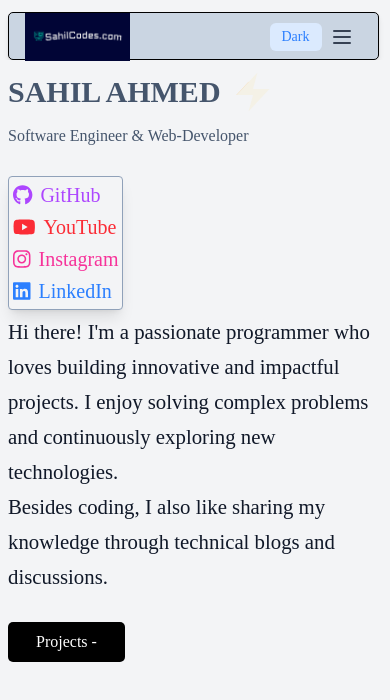
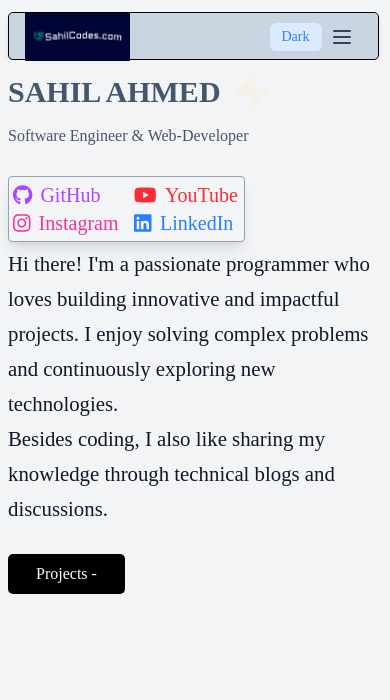
Before and after one commit to SAHIL-AHMED5498/MyWebsite2, a React (Vite) app: page / in a window 390 px wide. Shown: the top 700 px of the page. Built offline with nearby package versions, Linux system fonts and the light colour scheme; a web font is replaced by a local one.

Commit message:
fixed ui 2.0

```diff
--- a/src/components/Profile.jsx
+++ b/src/components/Profile.jsx
@@ -42,7 +42,7 @@
 
 
       {/* Social Links */}
-      <motion.div className="flex sm:gap-4 justify-center items-start  font-[poppins] text-xl sm:h-6 sm:flex-row  flex-col gap-1 h-full  "
+      <motion.div className="sm:flex sm:gap-4 sm:justify-center sm:items-start  font-[poppins] text-xl sm:h-6 sm:flex-row grid grid-cols-2 frid-rows-2 gap-x-4 h-full  "
           drag
           whileDrag={{scale:1.4}}
           dragConstraints={{left:0,top:0,right:0,bottom:0}}
```
